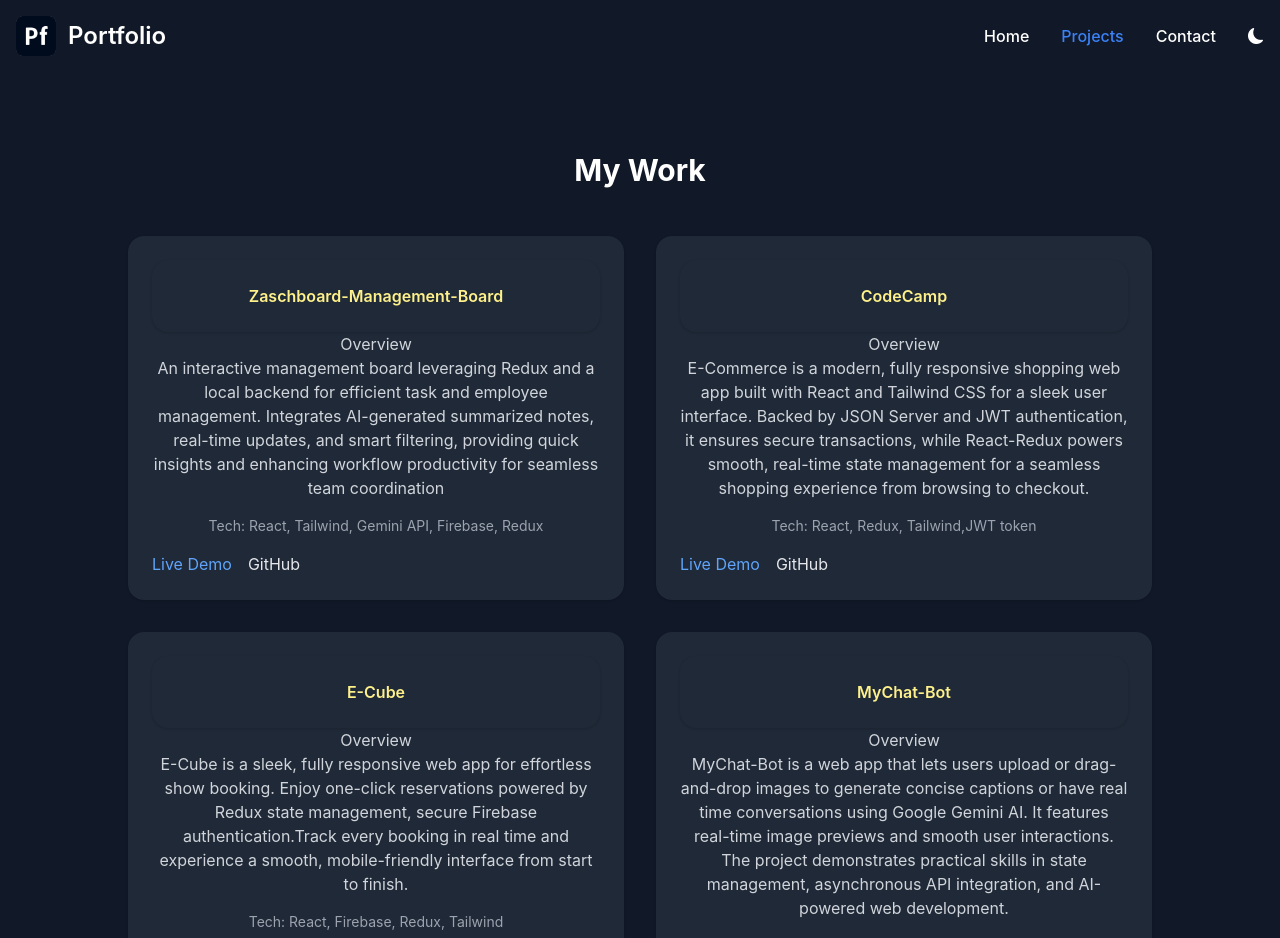
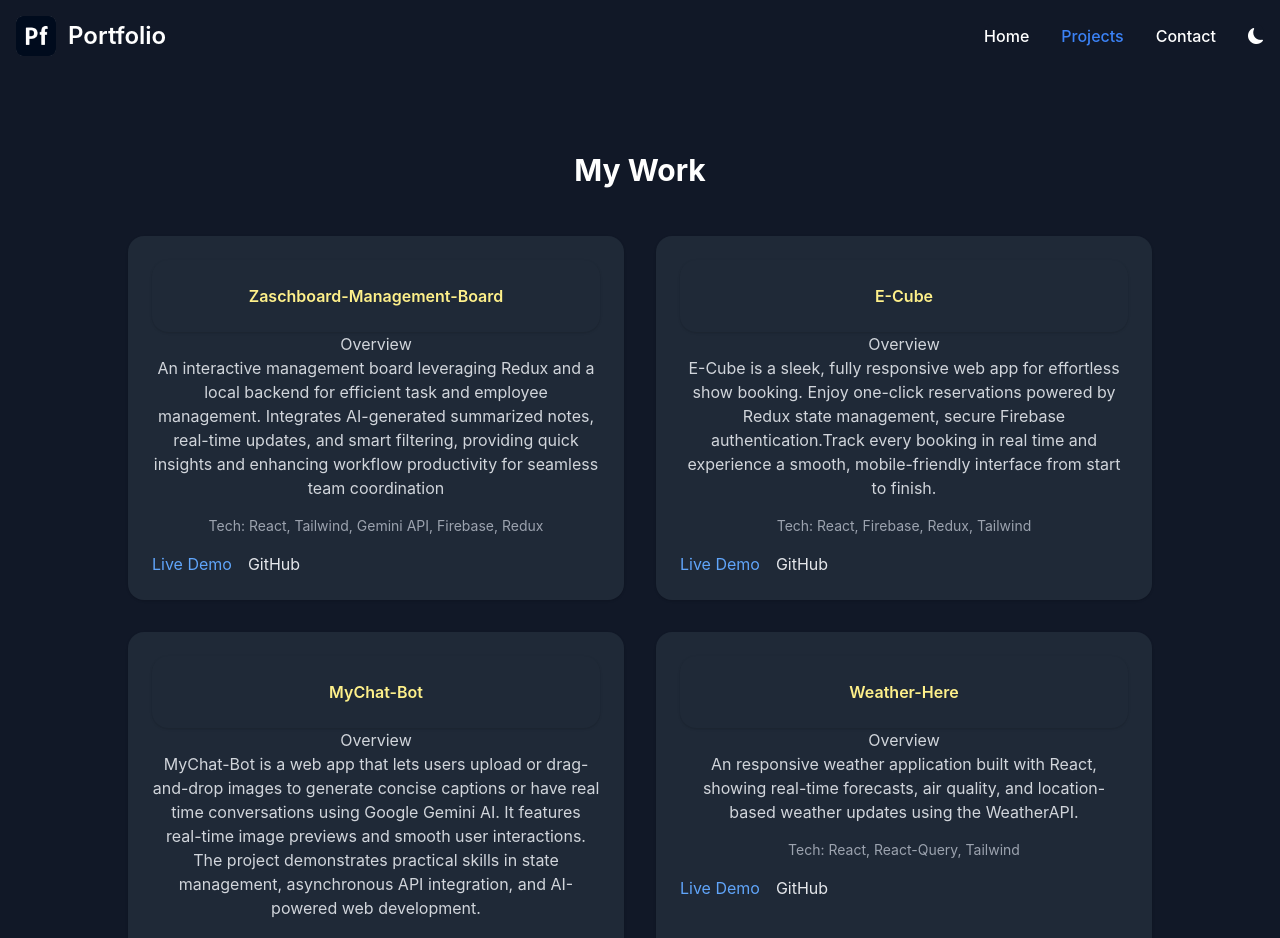
Before and after one commit to DebasmitaBHowmick/frontend-portfolio, a React (Create React App) app: page /projects in a window 1280 px wide. Shown: the top 938 px of the page. Built offline with nearby package versions, Linux system fonts and the light colour scheme.

Commit message:
updated project name

```diff
--- a/src/Data/Projects.js
+++ b/src/Data/Projects.js
@@ -6,14 +6,6 @@ export const projects = [
      live: "https://zaschboard.netlify.app/",
      github: "https://github.com/DebasmitaBHowmick/Zaschboard-Management-Board"
 
-    },
-
-    {
-    title: "CodeCamp",
-    description: "E-Commerce is a modern, fully responsive shopping web app built with React and Tailwind CSS for a sleek user interface. Backed by JSON Server and JWT authentication, it ensures secure transactions, while React-Redux powers smooth, real-time state management for a seamless shopping experience from browsing to checkout.",
-    tech: "React, Redux, Tailwind,JWT token",
-    live: "https://codecamp-ebook.netlify.app/",
-    github: "https://github.com/DebasmitaBHowmick/CodeCamp"
     },
     {
         title: "E-Cube",
```
